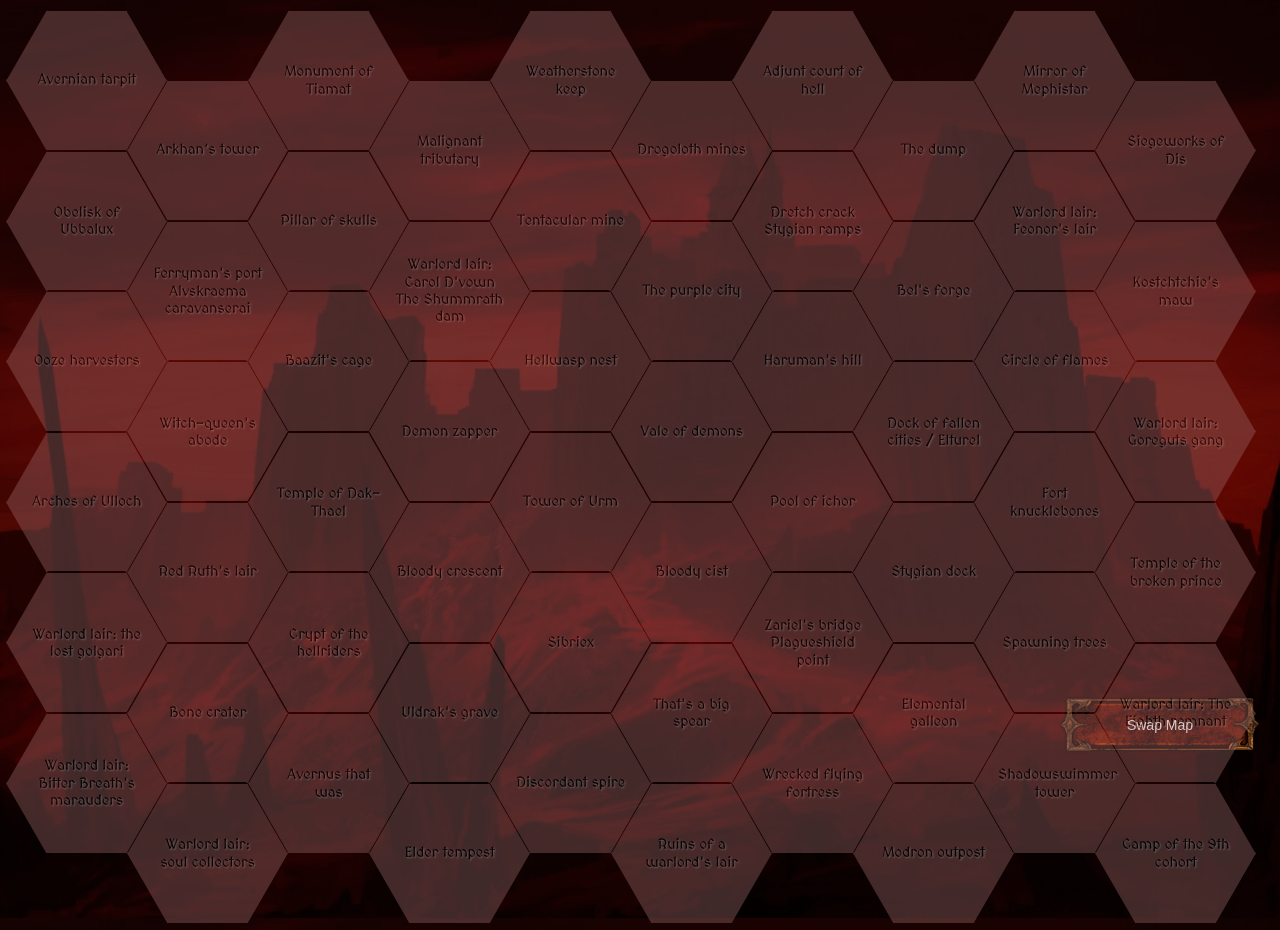
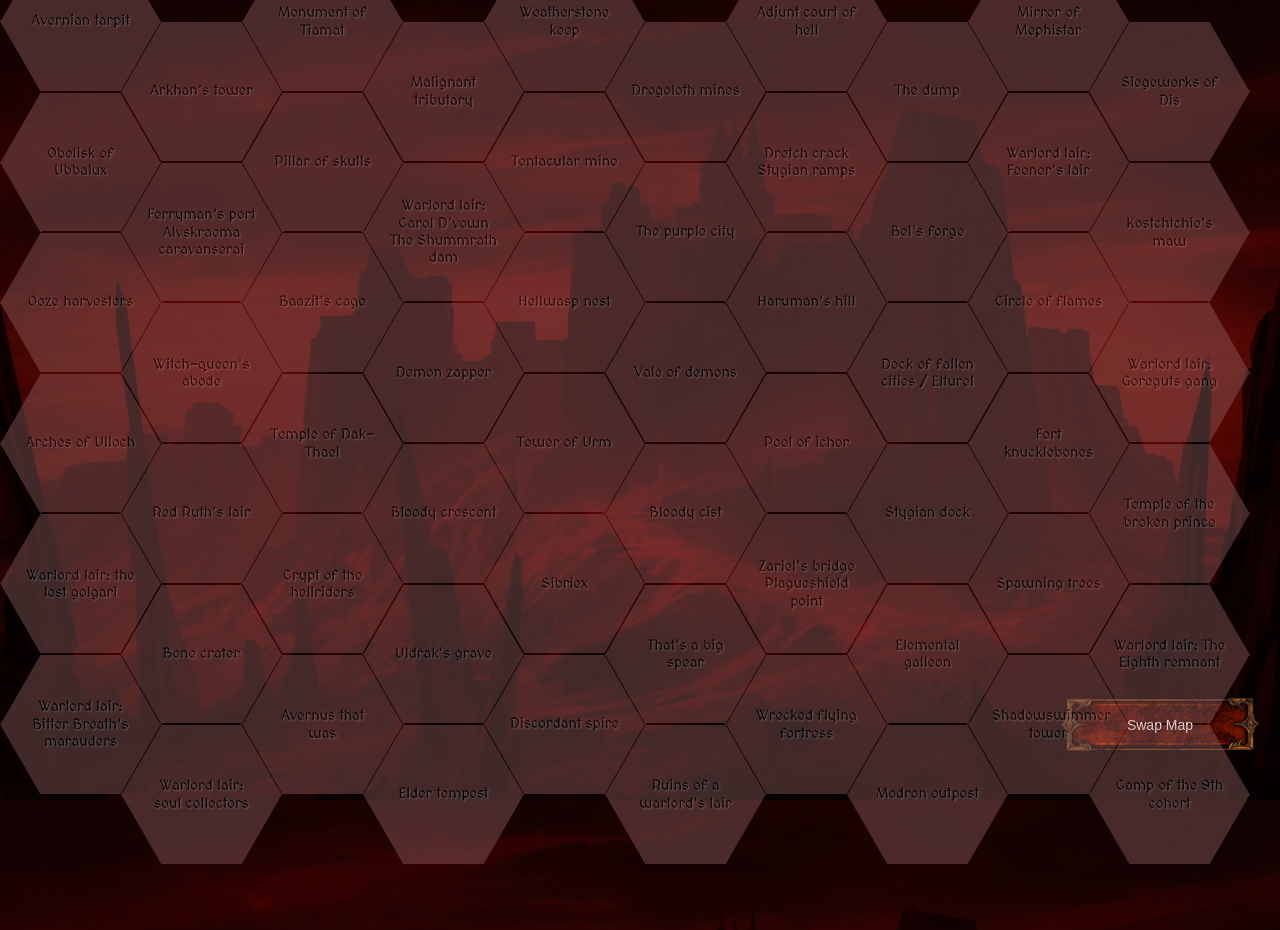
Before and after one commit to ornato-t/DiA-dynMap, a plain HTML site: page dm/avernus.html in a window 1280 px wide. Shown: the top 930 px of the page. Drawn offline with Linux system fonts and the light colour scheme.

Commit message:
centering

```diff
--- a/dm/style/avernus-map.css
+++ b/dm/style/avernus-map.css
@@ -17,6 +17,11 @@ body {
   background-blend-mode: multiply;
   background-size: cover;
   background-position: top;
+
+  display: flex;
+  justify-content: center;
+  align-items: center;
+  height: 100vh;
 }
 
 .hexagon {
--- a/dm/style/elturel-map.css
+++ b/dm/style/elturel-map.css
@@ -17,6 +17,11 @@ body {
   background-blend-mode: multiply;
   background-size: cover;
   background-position: top;
+
+  display: flex;
+  justify-content: center;
+  align-items: center;
+  height: 100vh;
 }
 
 .mapClass {
```
